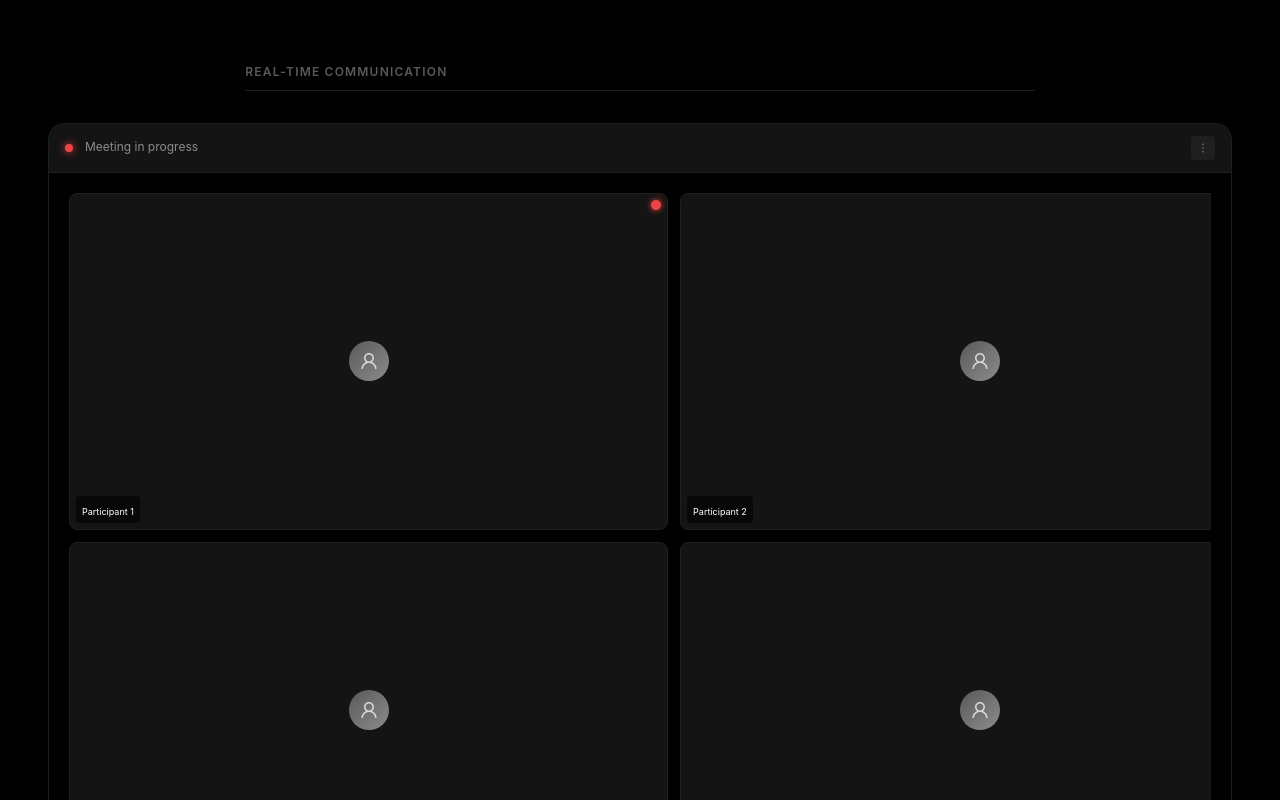
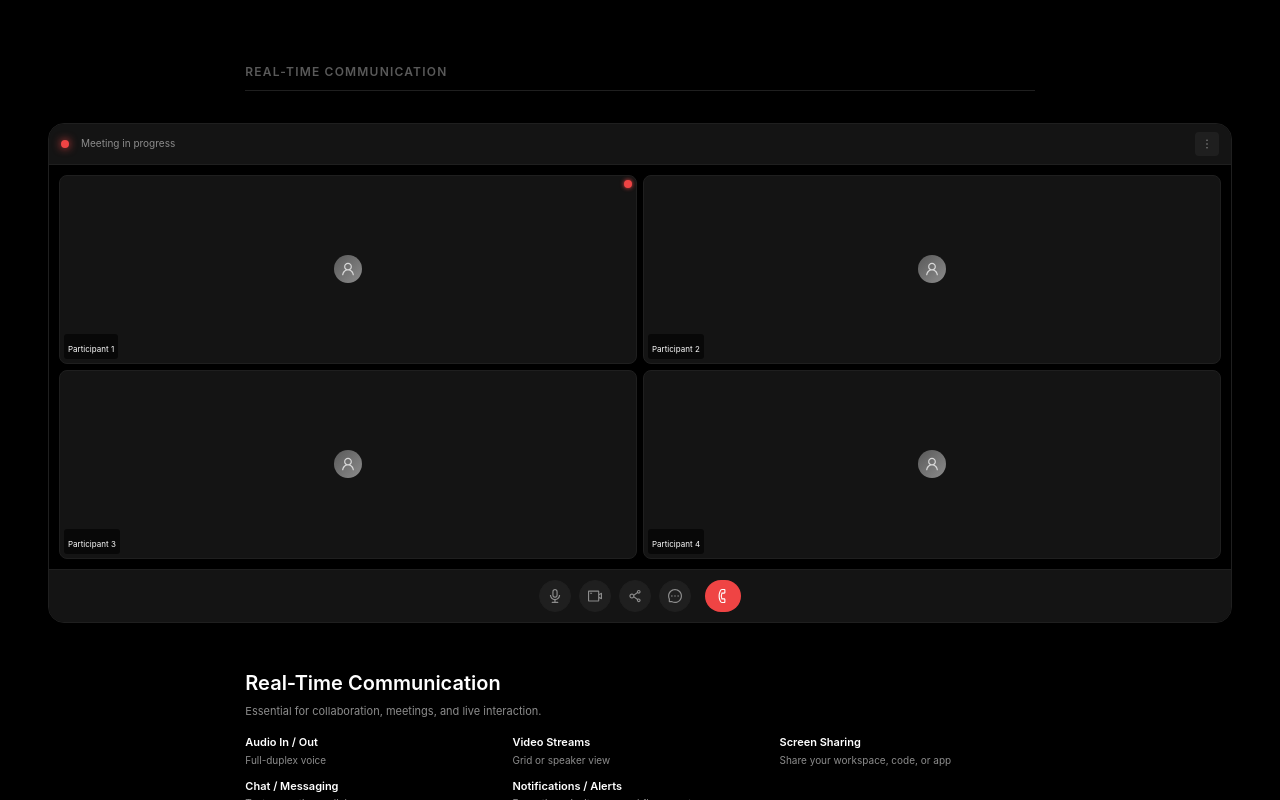
Before and after one commit to oldwestsolutions/oldoldwest, a Next.js app: page / in a window 1280 px wide. Shown: the part 1840-2640 px from the top of the page. Built offline with nearby package versions, Linux system fonts and the light colour scheme.

Commit message:
Make illustration and participant cards smaller for better proportions

```diff
--- a/src/components/GoogleMeetsUI.tsx
+++ b/src/components/GoogleMeetsUI.tsx
@@ -28,7 +28,7 @@ export default function GoogleMeetsUI({
       borderRadius: 16,
       overflow: 'hidden',
       boxShadow: '0 8px 32px rgba(0, 0, 0, 0.4)',
-      height: variant === 'communication' ? '850px' : '100%',
+      height: variant === 'communication' ? '500px' : '100%',
       width: '100%',
       display: 'flex',
       flexDirection: 'column'
@@ -37,7 +37,7 @@ export default function GoogleMeetsUI({
       <div style={{
         background: '#141414',
         borderBottom: '1px solid #1f1f1f',
-        padding: '12px 16px',
+        padding: '8px 12px',
         display: 'flex',
         justifyContent: 'space-between',
         alignItems: 'center',
@@ -51,7 +51,7 @@ export default function GoogleMeetsUI({
             background: '#ef4444',
             boxShadow: '0 0 8px #ef4444'
           }}></div>
-          <Text style={{ color: '#8c8c8c', fontSize: 12 }}>
+          <Text style={{ color: '#8c8c8c', fontSize: 10 }}>
             {variant === 'workspace' ? 'Remote Desktop Session' : 'Meeting in progress'}
           </Text>
         </div>
@@ -74,10 +74,10 @@ export default function GoogleMeetsUI({
       <div style={{
         flex: 1,
         background: '#000000',
-        padding: variant === 'workspace' ? '16px' : '20px',
+        padding: variant === 'workspace' ? '16px' : '10px',
         display: 'flex',
         flexDirection: 'column',
-        gap: variant === 'workspace' ? '12px' : '16px',
+        gap: variant === 'workspace' ? '12px' : '8px',
         overflow: 'hidden',
         minHeight: 0
       }}>
@@ -233,7 +233,7 @@ export default function GoogleMeetsUI({
               display: 'grid',
               gridTemplateColumns: participants <= 2 ? '1fr' : 'repeat(2, 1fr)',
               gridTemplateRows: participants === 3 ? '1fr 1fr' : participants <= 2 ? '1fr' : 'repeat(2, 1fr)',
-              gap: '12px',
+              gap: '6px',
               minHeight: 0,
               overflow: 'hidden',
               justifyItems: 'stretch',
@@ -254,38 +254,38 @@ export default function GoogleMeetsUI({
                   minHeight: 0
                 }}>
                   <div style={{
-                    width: 40,
-                    height: 40,
+                    width: 28,
+                    height: 28,
                     borderRadius: '50%',
                     background: 'linear-gradient(135deg, #595959 0%, #8c8c8c 100%)',
                     display: 'flex',
                     alignItems: 'center',
                     justifyContent: 'center'
                   }}>
-                    <UserOutlined style={{ fontSize: 18, color: '#d9d9d9' }} />
+                    <UserOutlined style={{ fontSize: 14, color: '#d9d9d9' }} />
                   </div>
                   <div style={{
                     position: 'absolute',
-                    bottom: 6,
-                    left: 6,
+                    bottom: 4,
+                    left: 4,
                     background: 'rgba(0, 0, 0, 0.6)',
-                    padding: '3px 6px',
-                    borderRadius: 4
+                    padding: '2px 4px',
+                    borderRadius: 3
                   }}>
-                    <Text style={{ color: '#ffffff', fontSize: 9 }}>
+                    <Text style={{ color: '#ffffff', fontSize: 8 }}>
                       Participant {idx + 1}
                     </Text>
                   </div>
                   {idx === 0 && (
                     <div style={{
                       position: 'absolute',
-                      top: 6,
-                      right: 6,
+                      top: 4,
+                      right: 4,
                       background: '#ef4444',
                       borderRadius: '50%',
-                      width: 10,
-                      height: 10,
-                      boxShadow: '0 0 6px #ef4444'
+                      width: 8,
+                      height: 8,
+                      boxShadow: '0 0 4px #ef4444'
                     }}></div>
                   )}
                 </div>
@@ -348,16 +348,16 @@ export default function GoogleMeetsUI({
         <div style={{
           background: '#141414',
           borderTop: '1px solid #1f1f1f',
-          padding: '16px',
+          padding: '10px',
           display: 'flex',
           justifyContent: 'center',
           alignItems: 'center',
-          gap: 12,
+          gap: 8,
           flexShrink: 0
         }}>
           <div style={{
-            width: 40,
-            height: 40,
+            width: 32,
+            height: 32,
             borderRadius: '50%',
             background: '#1f1f1f',
             display: 'flex',
@@ -366,11 +366,11 @@ export default function GoogleMeetsUI({
             cursor: 'pointer',
             border: '1px solid #1f1f1f'
           }}>
-            <AudioOutlined style={{ color: '#8c8c8c', fontSize: 18 }} />
+            <AudioOutlined style={{ color: '#8c8c8c', fontSize: 14 }} />
           </div>
           <div style={{
-            width: 40,
-            height: 40,
+            width: 32,
+            height: 32,
             borderRadius: '50%',
             background: '#1f1f1f',
             display: 'flex',
@@ -379,11 +379,11 @@ export default function GoogleMeetsUI({
             cursor: 'pointer',
             border: '1px solid #1f1f1f'
           }}>
-            <VideoCameraOutlined style={{ color: '#8c8c8c', fontSize: 18 }} />
+            <VideoCameraOutlined style={{ color: '#8c8c8c', fontSize: 14 }} />
           </div>
           <div style={{
-            width: 40,
-            height: 40,
+            width: 32,
+            height: 32,
             borderRadius: '50%',
             background: '#1f1f1f',
             display: 'flex',
@@ -392,11 +392,11 @@ export default function GoogleMeetsUI({
             cursor: 'pointer',
             border: '1px solid #1f1f1f'
           }}>
-            <ShareAltOutlined style={{ color: '#8c8c8c', fontSize: 18 }} />
+            <ShareAltOutlined style={{ color: '#8c8c8c', fontSize: 14 }} />
           </div>
           <div style={{
-            width: 40,
-            height: 40,
+            width: 32,
+            height: 32,
             borderRadius: '50%',
             background: '#1f1f1f',
             display: 'flex',
@@ -405,20 +405,20 @@ export default function GoogleMeetsUI({
             cursor: 'pointer',
             border: '1px solid #1f1f1f'
           }}>
-            <MessageOutlined style={{ color: '#8c8c8c', fontSize: 18 }} />
+            <MessageOutlined style={{ color: '#8c8c8c', fontSize: 14 }} />
           </div>
           <div style={{
-            width: 48,
-            height: 40,
-            borderRadius: 20,
+            width: 36,
+            height: 32,
+            borderRadius: 16,
             background: '#ef4444',
             display: 'flex',
             alignItems: 'center',
             justifyContent: 'center',
             cursor: 'pointer',
-            marginLeft: 8
+            marginLeft: 6
           }}>
-            <PhoneOutlined style={{ color: '#ffffff', fontSize: 18, transform: 'rotate(135deg)' }} />
+            <PhoneOutlined style={{ color: '#ffffff', fontSize: 14, transform: 'rotate(135deg)' }} />
           </div>
         </div>
       )}
```
